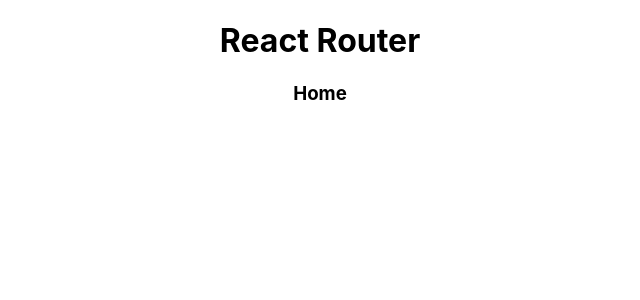
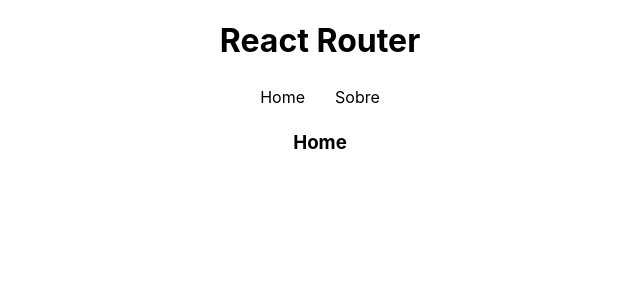
Before and after one commit to SilasExpert/react-router, a React (Create React App) app: page / in a window 1280 px wide. Shown: the top 300 px of the page, without its empty margins (320-960 px from the left). Built offline with nearby package versions, Linux system fonts and the light colour scheme.

Commit message:
criação de componentes e navegação entre páginas

```diff
--- a/src/App.js
+++ b/src/App.js
@@ -7,11 +7,16 @@
 import Home from './pages/Home';
 import About from './pages/About';
 
+//import de components
+import Navbar from './components/Navbar';
+
 function App() {
   return (
     <div className="App">
       <h1>React Router</h1>
+
       <BrowserRouter>
+        <Navbar />
         <Routes>
           <Route path='/' element={<Home />} />
           <Route path='/about' element={<About />} />
--- /dev/null
+++ b/src/components/Navbar.css
@@ -0,0 +1,20 @@
+nav {
+    display: flex;
+    justify-content: center;
+}
+
+nav a {
+    margin: 0 10px;
+    padding: 5px;
+    text-decoration: none;
+    color: #000;
+}
+
+nav a:hover {
+    color: #ccc;
+}
+
+.active {
+    background-color: #000;
+    color: #fff;
+}
--- /dev/null
+++ b/src/components/Navbar.js
@@ -0,0 +1,14 @@
+import "./Navbar.css";
+
+import { Link } from "react-router-dom";
+
+const Navbar = () => {
+    return (
+        <nav>
+            <Link to="/">Home</Link>
+            <Link to="/about">Sobre</Link>
+        </nav>
+    );
+};
+
+export default Navbar;
```
